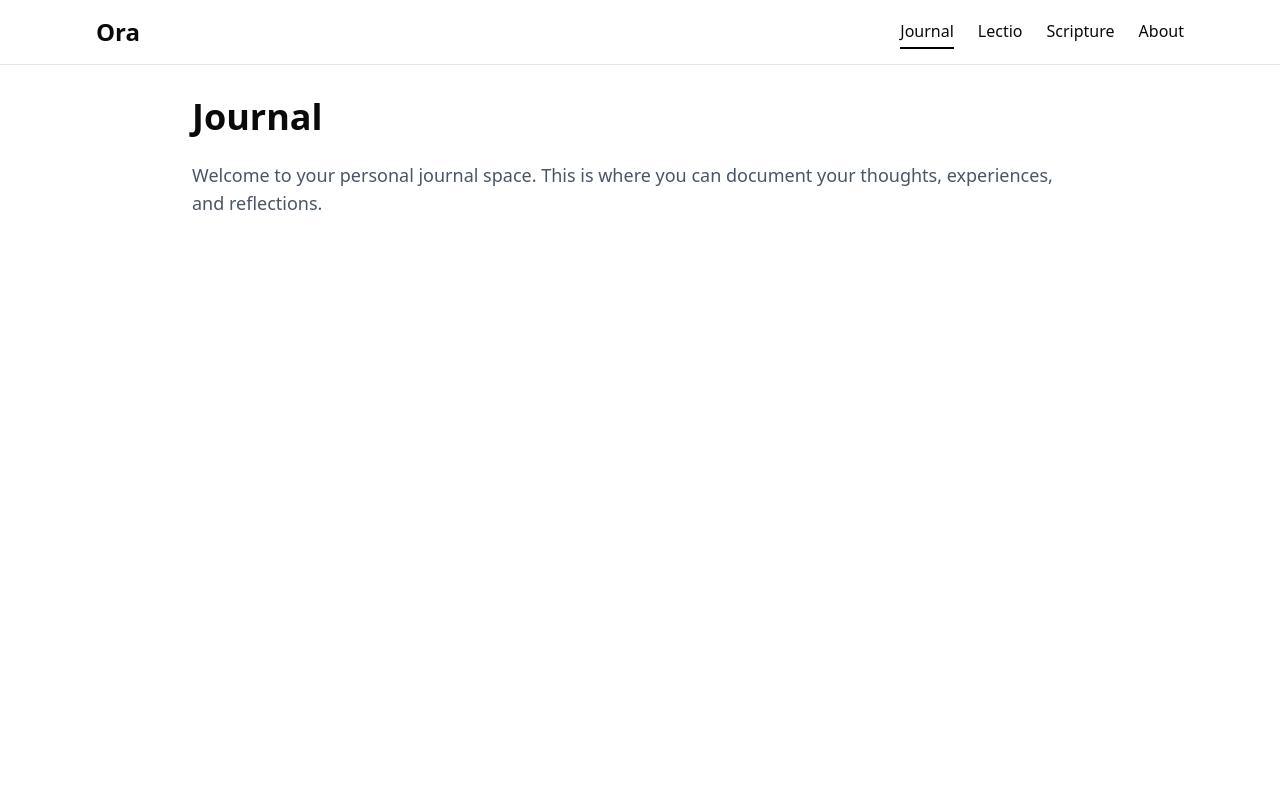
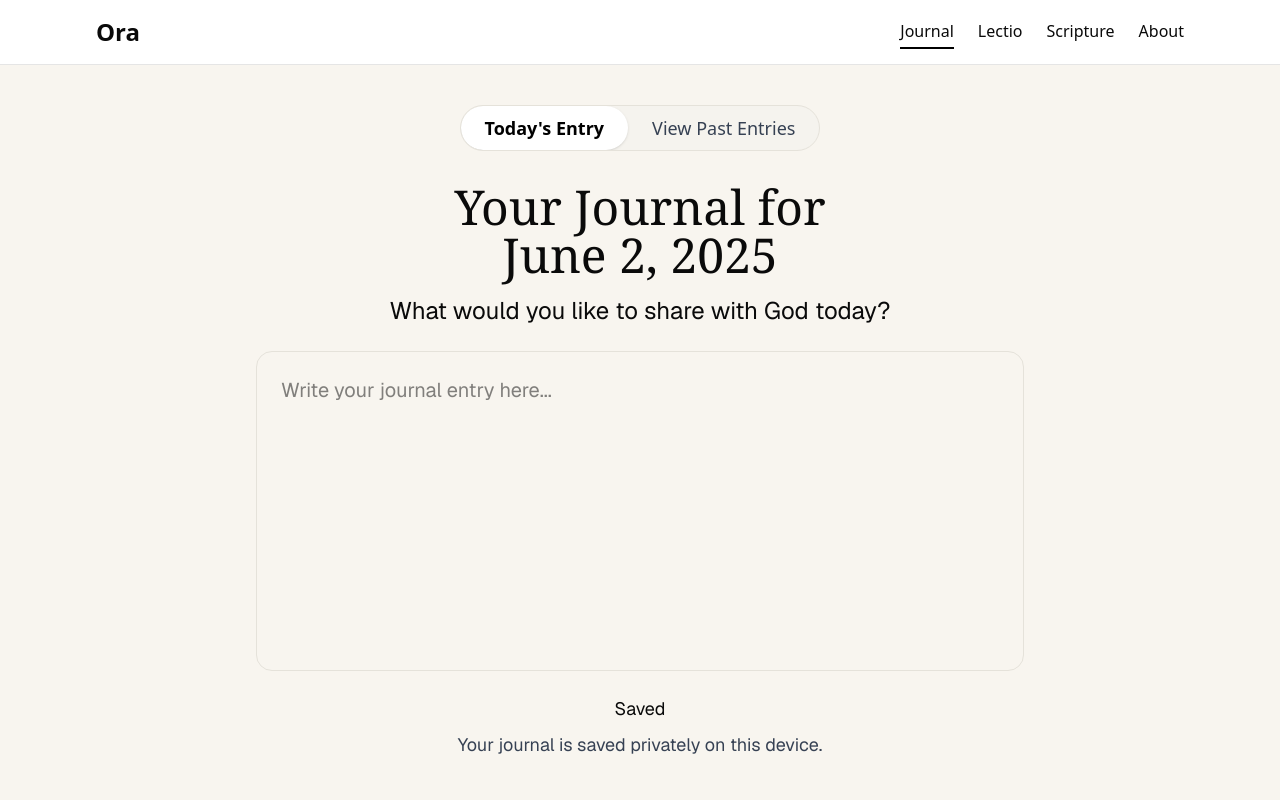
Before and after one commit to jeff-soriano/ora, a Next.js app: page /journal in a window 1280 px wide. Shown: the top 800 px of the page. Built offline with nearby package versions, Linux system fonts and the light colour scheme.

Commit message:
Add initial implementation of journal page

```diff
--- a/app/journal/page.tsx
+++ b/app/journal/page.tsx
@@ -1,12 +1,62 @@
+"use client";
+import { useState, useEffect } from "react";
+
+function getTodayString() {
+  return new Date().toLocaleDateString(undefined, {
+    year: "numeric",
+    month: "long",
+    day: "numeric",
+  });
+}
+
 export default function JournalPage() {
+  const today = getTodayString();
+  const [entry, setEntry] = useState("");
+  const [status, setStatus] = useState("Saved");
+
+  useEffect(() => {
+    const saved = localStorage.getItem(`journal-${today}`) || "";
+    setEntry(saved);
+  }, [today]);
+
+  function handleChange(e: React.ChangeEvent<HTMLTextAreaElement>) {
+    setEntry(e.target.value);
+    localStorage.setItem(`journal-${today}`, e.target.value);
+    setStatus("Saved");
+  }
+
   return (
-    <div className="min-h-screen p-8">
-      <div className="max-w-4xl mx-auto">
-        <h1 className="text-4xl font-bold mb-6">Journal</h1>
-        <p className="text-lg text-gray-600 dark:text-gray-300">
-          Welcome to your personal journal space. This is where you can document your thoughts,
-          experiences, and reflections.
-        </p>
+    <div className="min-h-screen flex flex-col items-center px-4 py-8 bg-[#f8f5ef]">
+      {/* Tab Switcher */}
+      <div className="flex mb-8 mt-2 rounded-full bg-[#f5f3ee] overflow-hidden border border-[#e5e2da]">
+        <button className="px-6 py-2 text-lg font-semibold bg-white text-black rounded-full focus:outline-none shadow-sm">
+          Today's Entry
+        </button>
+        <button className="px-6 py-2 text-lg text-gray-700 focus:outline-none">
+          View Past Entries
+        </button>
+      </div>
+      {/* Heading */}
+      <h1 className="text-4xl md:text-5xl font-serif text-center mb-4">
+        Your Journal for
+        <br />
+        {today}
+      </h1>
+      {/* Prompt */}
+      <div className="text-xl md:text-2xl font-sans text-center mb-6">
+        What would you like to share with God today?
+      </div>
+      {/* Textarea */}
+      <textarea
+        className="w-full max-w-3xl h-64 md:h-80 rounded-2xl border border-[#e5e2da] bg-transparent p-6 text-lg md:text-xl font-sans mb-6 resize-none focus:outline-none focus:ring-2 focus:ring-amber-800"
+        value={entry}
+        onChange={handleChange}
+        placeholder="Write your journal entry here..."
+      />
+      {/* Saved Status */}
+      <div className="text-lg font-sans text-center mb-2">{status}</div>
+      <div className="text-lg font-sans text-center text-gray-700">
+        Your journal is saved privately on this device.
       </div>
     </div>
   );
```
